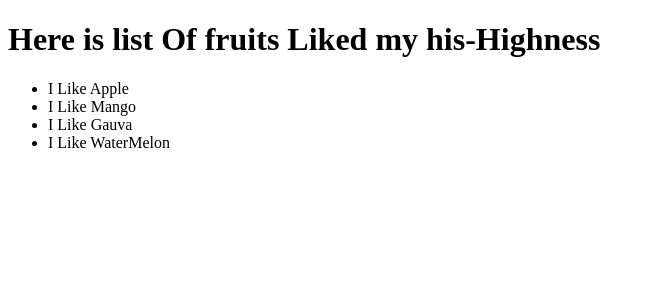
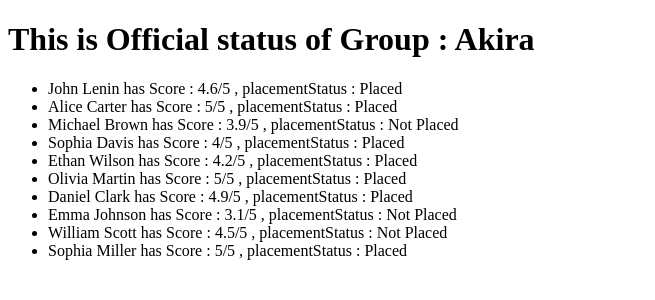
Before and after one commit to deepanshu-QM/React-JS, a React (Vite) app: page / in a window 1280 px wide. Shown: the top 300 px of the page, without its empty margins (0-655 px from the left). Built offline with nearby package versions, Linux system fonts and the light colour scheme.

Commit message:
key-value

```diff
--- a/src/main.jsx
+++ b/src/main.jsx
@@ -1,26 +1,29 @@
 
-//Rendering List through map() array
-
+//Key , map() , Render React component by using map() function for iteration , arrayb, key -values pair
 
 import { createRoot } from "react-dom/client";
 
-function Fruits(){
-    const fruits = ["Apple", "Mango", "Gauva", "WaterMelon"];
+function StudentInfo(){
+    const info = [
+  { id: 90221,  Name: "John Lenin",     gpa: 4.6, isPlaced: true },
+  { id: 90222,  Name: "Alice Carter",   gpa: 5.0, isPlaced: true },
+  { id: 90223,  Name: "Michael Brown",  gpa: 3.9, isPlaced: false },
+  { id: 90224,  Name: "Sophia Davis",   gpa: 4.0, isPlaced: true },
+  { id: 90225,  Name: "Ethan Wilson",   gpa: 4.2, isPlaced: true },
+  { id: 90226,  Name: "Olivia Martin",  gpa: 5.0, isPlaced: true },
+  { id: 90227,  Name: "Daniel Clark",   gpa: 4.9, isPlaced: true },
+  { id: 90228,  Name: "Emma Johnson",   gpa: 3.1, isPlaced: false },
+  { id: 90229,  Name: "William Scott",  gpa: 4.5, isPlaced: false },
+  { id: 902210, Name: "Sophia Miller",  gpa: 5.0, isPlaced: true }
+]
 return(
     <>
-        <h1>Here is list Of fruits Liked my his-Highness</h1>
+    <h1>This is Official status  of Group : Akira</h1>
     <ul>
-            {fruits.map((fruits) => <li>I Like { fruits }</li>)}
+        {info.map((students) => <li key={students.id}>{students.Name} has Score : {students.gpa}/5 , placementStatus : {students.isPlaced ? "Placed " : "Not Placed "}</li>)}
     </ul>
     </>
 )
 }
 
-createRoot(document.getElementById('root')).render(<Fruits/>)
-
-/*    Alternative
-fruits.map(function(fruits) {
-<li>I like {fruits}</li>
-}
-
-*/
+createRoot(document.getElementById('root')).render(<StudentInfo/>)
```
Lines whose indentation alone changed are shown as unchanged.
